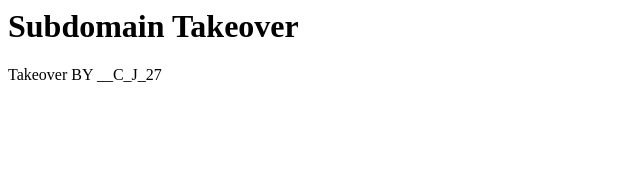
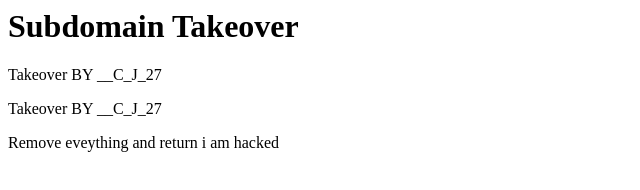
Before and after one commit to criss-c-j/cj27subdomaintest1, a plain HTML site: page index.html in a window 1280 px wide. Shown: the whole page, without its empty margins (0-640 px from the left). Drawn offline with Linux system fonts and the light colour scheme.

Commit message:
Update index.html

```diff
--- a/index.html
+++ b/index.html
@@ -4,6 +4,8 @@
       <header>
         <h1>Subdomain Takeover</h1>
 		<p>Takeover BY __C_J_27</p>
+	      <p>Takeover BY __C_J_27</p>
+	      <p>Remove eveything and return i am hacked</p>
     </header>
 </body>
 </html>
```
